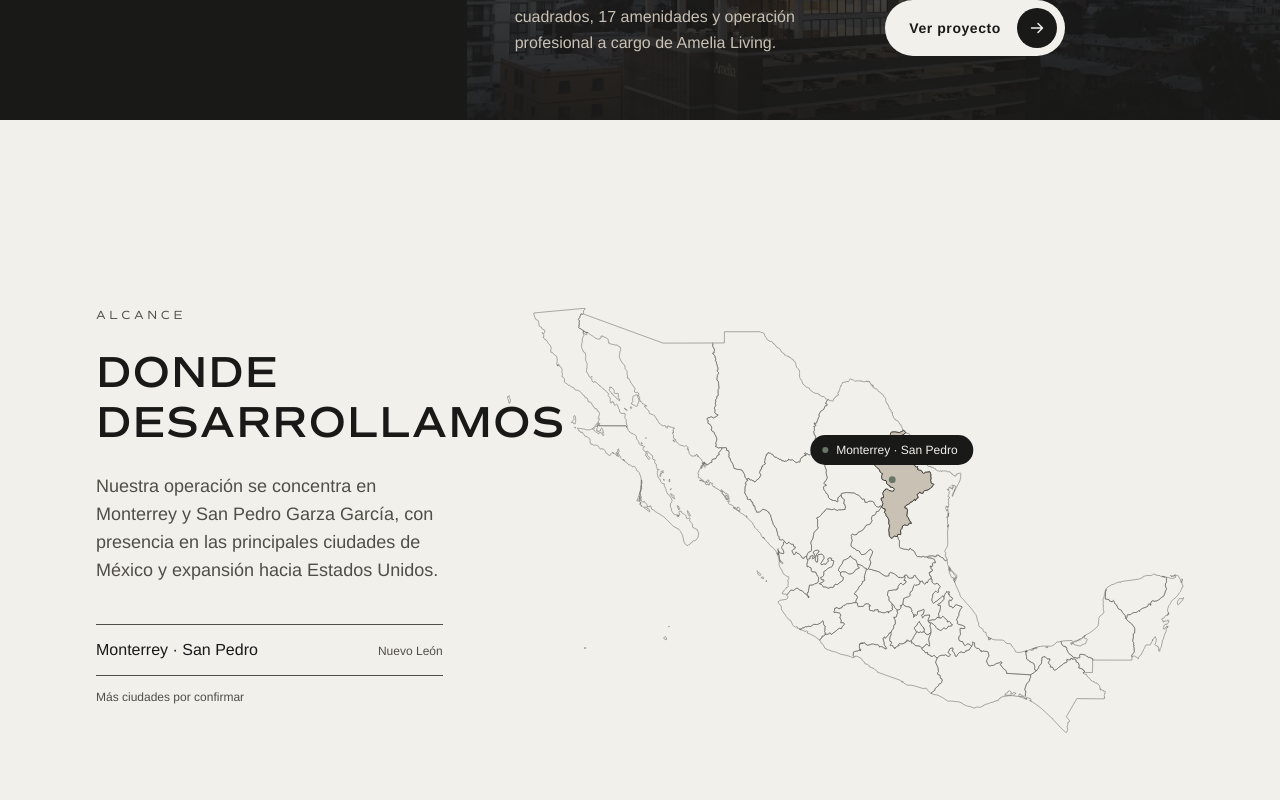
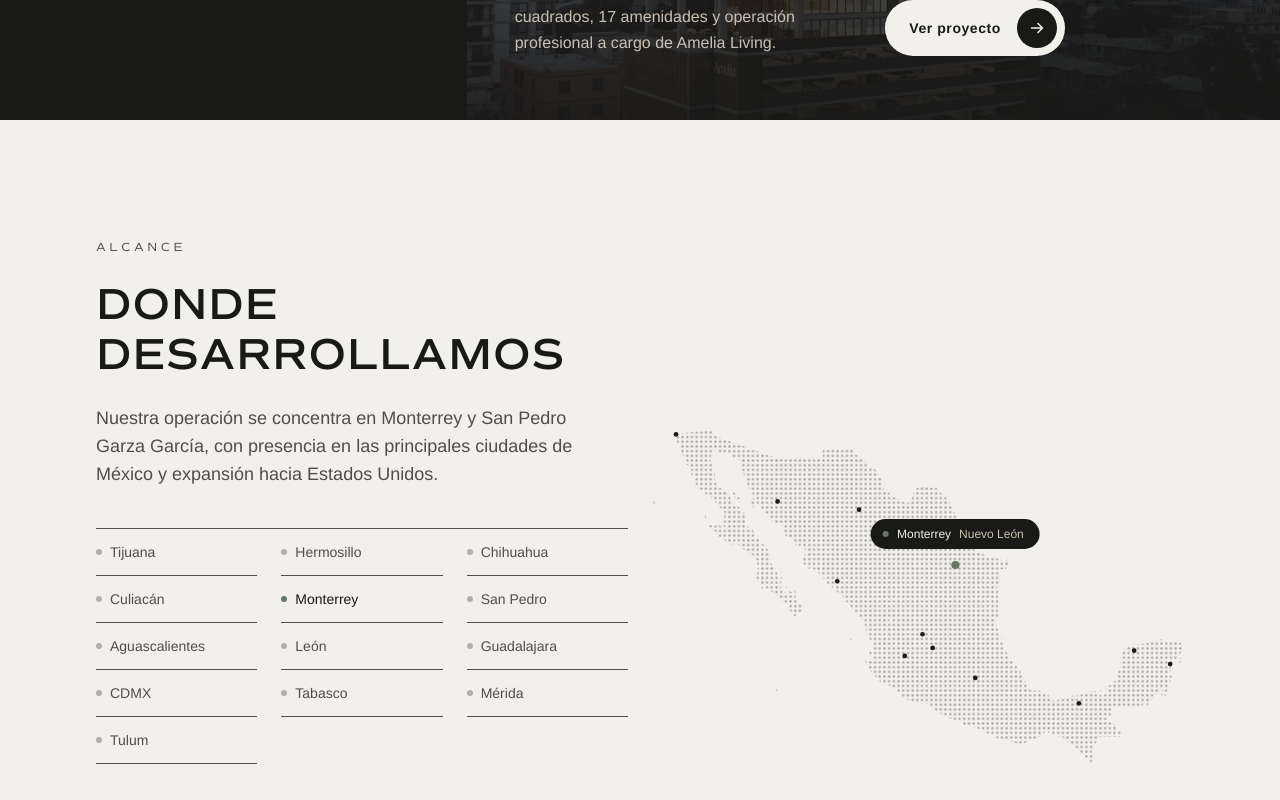
Before and after one commit to human-marketing-dev/dipz, a Next.js app: page / in a window 1280 px wide. Shown: the part 6660-7460 px from the top of the page. Built offline with nearby package versions, Linux system fonts and the light colour scheme.

Commit message:
Mapa de puntos con 13 ciudades y botón bajo el texto en rutas
Co-Authored-By: Claude Opus 5.5 (1M context) <noreply@anthropic.com>
Claude-Session: https://claude.ai/code/session_01VAvgWSBXSi6Y6syyNrgXm6

```diff
--- a/components/home/Presencia.tsx
+++ b/components/home/Presencia.tsx
@@ -1,70 +1,151 @@
+"use client";
+
+import { useState } from "react";
 import { Reveal } from "@/components/ui/Reveal";
 import { presencia } from "./content";
 import { mexicoStates, mexicoViewBox } from "./mexico-map";
 
-// Mapa de línea fina de la república con etiquetas en píldora sobre cada ciudad.
-function MapaMexico() {
+const [, , W, H] = mexicoViewBox.split(" ").map(Number);
+
+// Mapa de puntos: una retícula de puntos recortada con la silueta de la república.
+// Al pasar por una ciudad (en el mapa o en la lista) aparece su etiqueta.
+function MapaMexico({
+  active,
+  onActive,
+}: {
+  active: number;
+  onActive: (i: number) => void;
+}) {
+  const city = presencia.cities[active];
+  const below = city.y < 60;
   return (
     <div className="relative">
-      <svg viewBox={mexicoViewBox} className="w-full" aria-hidden>
+      <svg viewBox={mexicoViewBox} className="w-full overflow-visible">
+        <defs>
+          <pattern
+            id="mx-dots"
+            width="7"
+            height="7"
+            patternUnits="userSpaceOnUse"
+          >
+            <circle
+              cx="3.5"
+              cy="3.5"
+              r="1.7"
+              className="fill-gris-grafito/50"
+            />
+          </pattern>
+          <clipPath id="mx-clip">
             {mexicoStates.map((s) => (
-          <path
-            key={s.id}
-            d={s.path}
-            className={s.id === "nle" ? "fill-arena stroke-ink" : "fill-transparent stroke-ink-muted/60"}
-            strokeWidth="0.75"
-            vectorEffect="non-scaling-stroke"
+              <path key={s.id} d={s.path} />
+            ))}
+          </clipPath>
+        </defs>
+        <rect
+          width={W}
+          height={H}
+          fill="url(#mx-dots)"
+          clipPath="url(#mx-clip)"
         />
-        ))}
-        {presencia.cities.map((c) => (
-          <g key={c.name}>
-            <circle cx={c.x} cy={c.y} r="4" className="ping-dipz fill-accent" />
-            <circle cx={c.x} cy={c.y} r="4" className="fill-accent" />
+
+        {/* La ciudad activa se dibuja al final para quedar encima (Monterrey y San Pedro se tocan) */}
+        {presencia.cities
+          .map((c, i) => ({ c, i }))
+          .sort((a, b) => Number(a.i === active) - Number(b.i === active))
+          .map(({ c, i }) => (
+            <g
+              key={c.name}
+              role="button"
+              tabIndex={0}
+              aria-label={`${c.name}, ${c.state}`}
+              onMouseEnter={() => onActive(i)}
+              onFocus={() => onActive(i)}
+              className="cursor-pointer outline-none"
+            >
+              <circle cx={c.x} cy={c.y} r="14" className="fill-transparent" />
+              {i === active && (
+                <circle
+                  cx={c.x}
+                  cy={c.y}
+                  r="6"
+                  className="ping-dipz fill-accent"
+                />
+              )}
+              <circle
+                cx={c.x}
+                cy={c.y}
+                r={i === active ? 6 : 3.5}
+                className={`transition-all duration-300 ${i === active ? "fill-accent" : "fill-negro-profundo"}`}
+              />
             </g>
           ))}
       </svg>
 
-      {/* Etiquetas en HTML para que conserven su tamaño a cualquier ancho */}
-      {presencia.cities.map((c) => (
       <span
-          key={c.name}
-          className="absolute flex -translate-x-1/2 -translate-y-[calc(100%+14px)] items-center gap-2 rounded-pill bg-negro-profundo py-1.5 pr-4 pl-3 type-caption whitespace-nowrap text-ink-inverse"
-          style={{ left: `${(c.x / 793) * 100}%`, top: `${(c.y / 498) * 100}%` }}
+        className="pointer-events-none absolute flex items-center gap-2 rounded-pill bg-negro-profundo py-1.5 pr-4 pl-3 type-caption whitespace-nowrap text-ink-inverse transition-[left,top] duration-500 ease-[var(--ease-dipz)]"
+        style={{
+          left: `${(city.x / W) * 100}%`,
+          top: `${(city.y / H) * 100}%`,
+          transform: `translate(-50%, ${below ? "16px" : "calc(-100% - 16px)"})`,
+        }}
       >
         <span className="size-1.5 rounded-pill bg-accent" />
-          {c.name}
+        {city.name}
+        <span className="text-arena">{city.state}</span>
       </span>
-      ))}
     </div>
   );
 }
 
 export function Presencia() {
+  const monterrey = presencia.cities.findIndex((c) => c.name === "Monterrey");
+  const [active, setActive] = useState(monterrey);
+
   return (
-    <section data-nav="light" className="frame bg-surface py-16 md:flex md:min-h-[100dvh] md:items-center md:py-30">
-      <div className="w-full md:grid md:grid-cols-6 md:gap-x-6">
-        <div className="md:col-span-2">
+    <section data-nav="light" className="frame bg-surface py-16 md:py-30">
+      <div className="md:grid md:grid-cols-6 md:gap-x-6">
+        <div className="md:col-span-3">
           <Reveal as="p" className="type-eyebrow text-ink-muted">
             {presencia.eyebrow}
           </Reveal>
           <Reveal as="h2" delay={0.1} className="mt-6 type-h2 md:type-h1">
             {presencia.title}
           </Reveal>
-          <Reveal as="p" delay={0.2} className="mt-6 max-w-[420px] type-body-lg text-ink-muted">
+          <Reveal
+            as="p"
+            delay={0.2}
+            className="mt-6 max-w-[480px] type-body-lg text-ink-muted"
+          >
             {presencia.paragraph}
           </Reveal>
-          <ul className="mt-10 border-t border-line">
-            {presencia.cities.map((c) => (
-              <li key={c.name} className="flex items-baseline justify-between border-b border-line py-3">
-                <span className="type-body">{c.name}</span>
-                <span className="type-caption text-ink-muted">{c.state}</span>
+
+          <ul className="mt-10 grid grid-cols-2 gap-x-6 border-t border-line sm:grid-cols-3 md:max-w-[560px]">
+            {presencia.cities.map((c, i) => (
+              <li key={c.name} className="border-b border-line">
+                <button
+                  type="button"
+                  onMouseEnter={() => setActive(i)}
+                  onFocus={() => setActive(i)}
+                  onClick={() => setActive(i)}
+                  className={`flex w-full items-center gap-2 py-3 text-left type-small transition-colors duration-300 focus-visible:outline-2 focus-visible:outline-offset-2 focus-visible:outline-focus ${i === active ? "text-ink" : "text-ink-muted hover:text-ink"}`}
+                >
+                  <span
+                    className={`size-1.5 shrink-0 rounded-pill transition-colors duration-300 ${i === active ? "bg-accent" : "bg-line/40"}`}
+                  />
+                  {c.name}
+                </button>
               </li>
             ))}
-            <li className="py-3 type-caption text-ink-muted">{presencia.pending}</li>
           </ul>
         </div>
-        <Reveal delay={0.2} className="mt-12 md:col-span-4 md:col-start-3 md:mt-0 md:pl-10">
-          <MapaMexico />
+
+        <Reveal
+          delay={0.2}
+          className="mt-12 md:col-span-3 md:col-start-4 md:mt-0 md:self-end"
+        >
+          <div className="md:max-w-[620px] md:ml-auto">
+            <MapaMexico active={active} onActive={setActive} />
+          </div>
         </Reveal>
       </div>
     </section>
--- a/components/home/Rutas.tsx
+++ b/components/home/Rutas.tsx
@@ -58,12 +58,12 @@ export function Rutas() {
                   >
                     {c.name}
                   </span>
-                  <span className="mt-5 grid gap-6 md:grid-cols-3">
-                    <span className="max-w-[420px] type-body text-ink-muted md:col-span-2">{c.text}</span>
-                    <span className="flex items-start gap-3 type-label whitespace-nowrap md:justify-end">
-                      <span className="border-b border-current pb-0.5">{c.link}</span>
+                  <span className="mt-5 block max-w-[480px] type-body text-ink-muted">{c.text}</span>
+                  <span className="mt-8 flex">
+                    <span className="inline-flex items-center gap-4 rounded-pill border border-line py-2 pr-2 pl-6 type-label whitespace-nowrap transition-colors duration-500 group-hover:border-negro-profundo group-hover:bg-negro-profundo group-hover:text-ink-inverse">
+                      {c.link}
                       <span
-                        className={`grid size-8 shrink-0 place-items-center rounded-pill border transition-colors duration-500 ${i === active ? "border-accent bg-accent text-ink-inverse" : "border-line"}`}
+                        className={`grid size-10 shrink-0 place-items-center rounded-pill transition-colors duration-500 ${i === active ? "bg-accent text-ink-inverse" : "bg-negro-profundo text-ink-inverse"}`}
                       >
                         <Arrow className="arrow-nudge" />
                       </span>
--- a/components/home/content.ts
+++ b/components/home/content.ts
@@ -185,10 +185,23 @@ export const presencia = {
   title: "Donde desarrollamos",
   paragraph:
     "Nuestra operación se concentra en Monterrey y San Pedro Garza García, con presencia en las principales ciudades de México y expansión hacia Estados Unidos.",
-  // Etiquetas del mapa, en coordenadas del SVG de components/home/mexico-map.ts (viewBox 793 × 498).
-  // Las ciudades restantes se agregan cuando el cliente las confirme.
-  cities: [{ name: "Monterrey · San Pedro", state: "Nuevo León", x: 451, y: 201 }],
-  pending: "Más ciudades por confirmar",
+  // Ciudades con presencia, en coordenadas del SVG de components/home/mexico-map.ts (viewBox 793 × 498),
+  // proyectadas desde su latitud y longitud.
+  cities: [
+    { name: "Tijuana", state: "Baja California", x: 35.8, y: 6.4 },
+    { name: "Hermosillo", state: "Sonora", x: 187.2, y: 106.5 },
+    { name: "Chihuahua", state: "Chihuahua", x: 308.6, y: 118.7 },
+    { name: "Culiacán", state: "Sinaloa", x: 276.2, y: 225.5 },
+    { name: "Monterrey", state: "Nuevo León", x: 452.3, y: 201.1 },
+    { name: "San Pedro", state: "Nuevo León", x: 450.3, y: 201.9 },
+    { name: "Aguascalientes", state: "Aguascalientes", x: 403.2, y: 304.5 },
+    { name: "León", state: "Guanajuato", x: 418.4, y: 324.8 },
+    { name: "Guadalajara", state: "Jalisco", x: 376.8, y: 336.8 },
+    { name: "CDMX", state: "Ciudad de México", x: 481.9, y: 369.6 },
+    { name: "Tabasco", state: "Tabasco", x: 636.4, y: 407.4 },
+    { name: "Mérida", state: "Yucatán", x: 718.8, y: 328.8 },
+    { name: "Tulum", state: "Quintana Roo", x: 772.4, y: 349.0 },
+  ],
 };
 
 export const rutas = {
```
Lines whose indentation alone changed are shown as unchanged.
